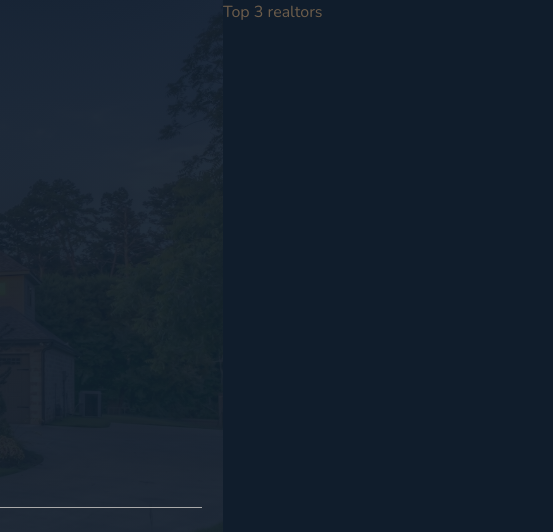
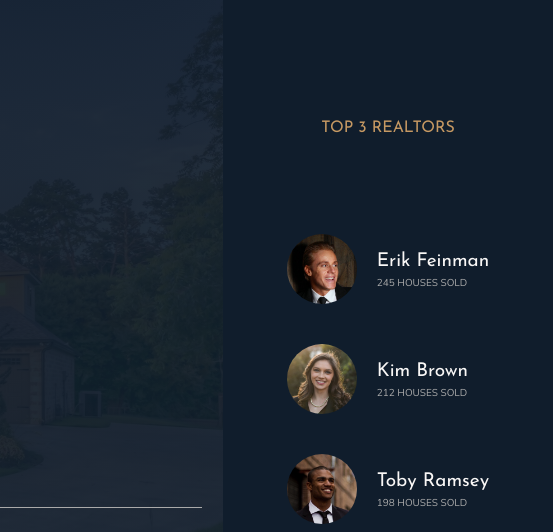
Before and after one commit to arifhusaini97/udemy.css.nexter, a website: page index.html in a window 1280 px wide. Shown: the top 532 px of the page, 727-1280 px from the left. Drawn offline with nearby package versions, Linux system fonts and the light colour scheme.

Commit message:
Realtors Section

```diff
--- a/index.html
+++ b/index.html
@@ -30,7 +30,26 @@
             <img src="img/logo-bi.png" alt="Seen on logo 4">
         </div>
     </header>
-    <div class="realtors">Top 3 realtors</div>
+    <div class="realtors">
+        <h3 class="heading-3 ">Top 3 Realtors</h3>
+        <div class="realtors__list">
+            <img src="img/realtor-1.jpeg" alt="Realtor 1" class="realtors__img">
+            <div class="realtors__details">
+                <h4 class="heading-4 heading-4--light">Erik Feinman</h4>
+                <p class="realtors__sold">245 houses sold</p>
+            </div>
+            <img src="img/realtor-2.jpeg" alt="Realtor 2" class="realtors__img">
+            <div class="realtors__details">
+                <h4 class="heading-4 heading-4--light">Kim Brown</h4>
+                <p class="realtors__sold">212 houses sold</p>
+            </div>
+            <img src="img/realtor-3.jpeg" alt="Realtor 3" class="realtors__img">
+            <div class="realtors__details">
+                <h4 class="heading-4 heading-4--light">Toby Ramsey</h4>
+                <p class="realtors__sold">198 houses sold</p>
+            </div>
+        </div>
+    </div>
     <section class="features">
         <div class="feature">
             <svg class="feature__icon">
--- a/sass/_realtors.scss
+++ b/sass/_realtors.scss
@@ -1,5 +1,30 @@
 .realtors{
     background-color: $color-secondary;
     grid-column: col-start 7/ full-end;
+    padding:7rem 3rem;
+
+    display: flex;
+    flex-direction: column;
+    align-items: center;
+    justify-content: space-around;
+
+    &__list{
+        display: grid;
+        grid-template-columns: min-content max-content;
+        column-gap: 2rem;
+        row-gap: 5vh;
+        align-items: center;
+    }
+    &__img{
+        width:7rem;
+        border-radius: 50%;
+        display: block;
+    }
+    &__sold{
+        font-size:1rem;
+        text-transform: uppercase;
+        color: $color-grey-light-2;
+        margin-top: -3px;
+    }
 
 }
```
Also changed, not shown: css/style.css.
